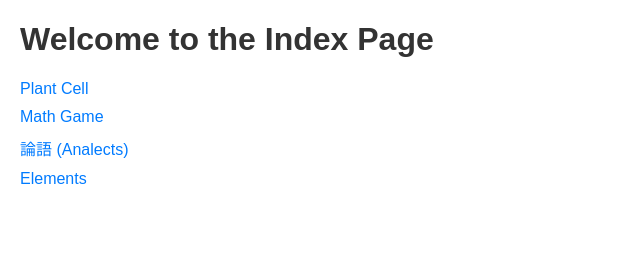
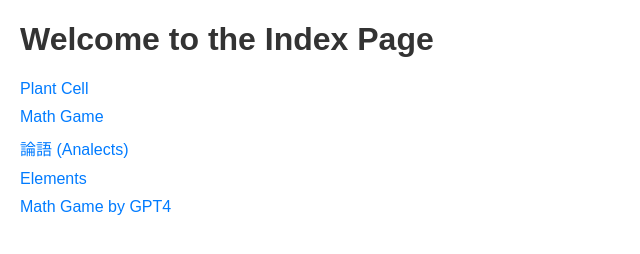
Before and after one commit to ctc-frcss/jsproject, a plain HTML site: page index.html in a window 1280 px wide. Shown: the whole page, without its empty margins (0-640 px from the left). Drawn offline with Linux system fonts and the light colour scheme.

Commit message:
Add files via upload

```diff
--- a/index.html
+++ b/index.html
@@ -35,6 +35,7 @@
         <li><a href="math game.html">Math Game</a></li>
         <li><a href="論語.html">論語 (Analects)</a></li>
         <li><a href="elements.html">Elements</a></li>
+        <li><a href="mathgamegpt4.html">Math Game by GPT4</a></li>
     </ul>
 </body>
 </html>
```
